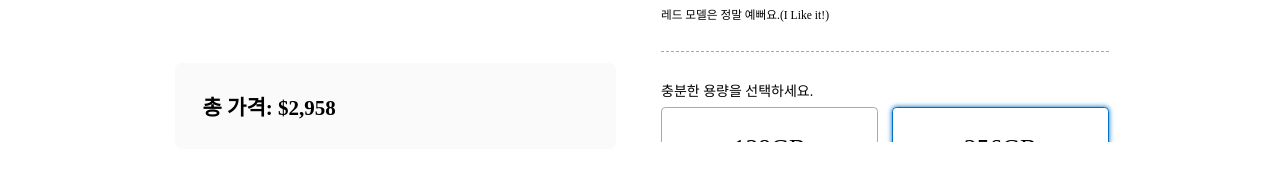
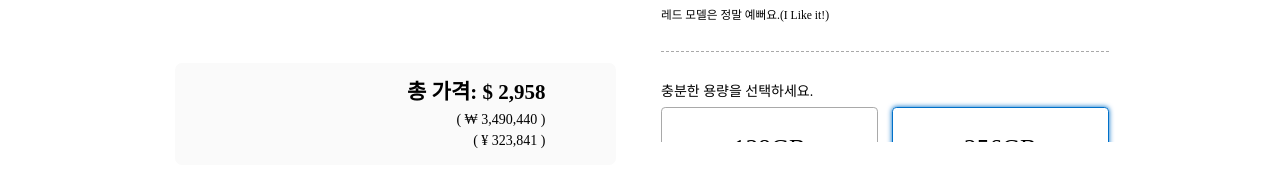
Before and after one commit to es5es5/iPhone11, a Vue app: page /iphone-11/market in a window 1280 px wide. Shown: the part 569-756 px from the top of the page. Built offline with nearby package versions, Linux system fonts and the light colour scheme; grey boxes are pictures that could not be loaded.

Commit message:
market USD, KRW, JPY

```diff
--- a/src/filters/index.js
+++ b/src/filters/index.js
@@ -10,7 +10,17 @@ export default {
 
     Vue.filter('numberWithCommaDollar', value => {
       if (value !== 0 && !value) return ''
-      return `$${value.toString().replace(/\B(?=(\d{3})+(?!\d))/g, ',')}`
+      return `$ ${value.toString().replace(/\B(?=(\d{3})+(?!\d))/g, ',')}`
+    })
+
+    Vue.filter('numberWithCommaWon', value => {
+      if (value !== 0 && !value) return ''
+      return `₩ ${value.toString().replace(/\B(?=(\d{3})+(?!\d))/g, ',')}`
+    })
+
+    Vue.filter('numberWithCommaYen', value => {
+      if (value !== 0 && !value) return ''
+      return `¥ ${value.toString().replace(/\B(?=(\d{3})+(?!\d))/g, ',')}`
     })
   }
 }
--- a/src/templates/iphone-11/views/market/sections/MixinSection1.vue
+++ b/src/templates/iphone-11/views/market/sections/MixinSection1.vue
@@ -68,6 +68,12 @@ export default {
   computed: {
     totalPrice () {
       return parseInt(this.selectStorage.price) + parseInt(this.selectCare.price)
+    },
+    totalPrice_KRW () {
+      return (parseInt(this.selectStorage.price) + parseInt(this.selectCare.price)) * 1180
+    },
+    totalPrice_JPY () {
+      return parseInt((parseInt(this.selectStorage.price) + parseInt(this.selectCare.price)) * 109.48)
     }
   },
   methods: {
--- a/src/templates/iphone-11/views/market/sections/Section1.vue
+++ b/src/templates/iphone-11/views/market/sections/Section1.vue
@@ -9,6 +9,8 @@
       <div class="pay_wrap">
         <div class="totalPrice_wrap">
           <h3 class="totalPrice">총 가격: {{ totalPrice | numberWithCommaDollar }}</h3>
+          <p>( {{ totalPrice_KRW | numberWithCommaWon }} )</p>
+          <p>( {{ totalPrice_JPY | numberWithCommaYen }} )</p>
         </div>
       </div>
     </div>
@@ -221,7 +223,9 @@ $market-red: rgb(186, 12, 47);
 }
 
 .totalPrice_wrap {
-  padding: 2rem;
+  padding: 1rem 5rem;
+  text-align: right;
+  line-height: 1.5;
 }
 
 .totalPrice {
```
